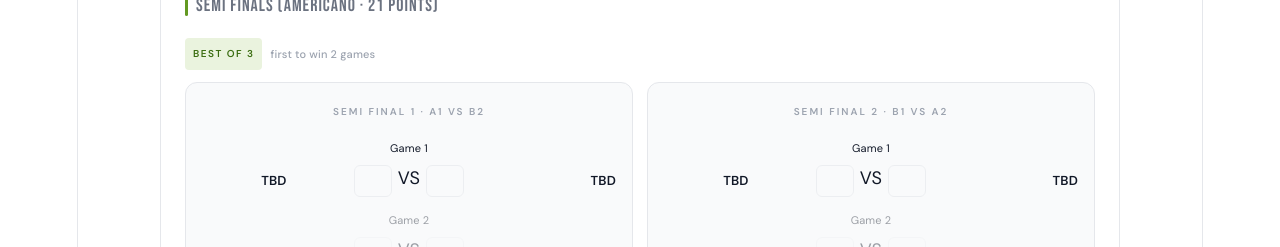
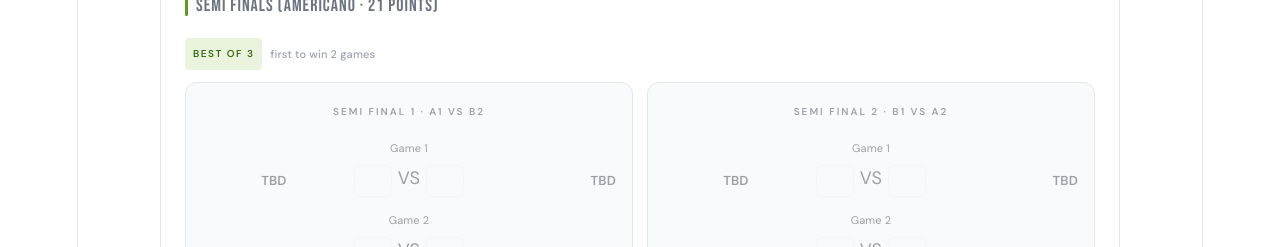
Before and after one commit to ajeesh1987/padel_tournament, a React (Vite) app: page / in a window 1280 px wide. Shown: the part 2000-2247 px from the top of the page. Built offline with nearby package versions, Linux system fonts and the light colour scheme; no server answers; the database is empty.

Commit message:
Update App.tsx

```diff
--- a/src/App.tsx
+++ b/src/App.tsx
@@ -680,15 +680,18 @@ const resetAll = async () => {
       alert("Failed to clear database. Check console for details.");
     }
   };
-  const anyAPlayed = groupMatches.filter(m => m.group === "A").some(m => m.team1Games !== '' && m.team2Games !== '')
-  const anyBPlayed = groupMatches.filter(m => m.group === "B").some(m => m.team1Games !== '' && m.team2Games !== '')
+// Check if ALL matches in the groups are finished
+const groupADone = groupMatches.filter(m => m.group === "A").every(m => m.team1Games !== '' && m.team2Games !== '');
+const groupBDone = groupMatches.filter(m => m.group === "B").every(m => m.team1Games !== '' && m.team2Games !== '');
+const allGroupsDone = groupADone && groupBDone;
 
-  const q = {
-    a1: anyAPlayed ? standings.A[0]?.teamId ?? null : null,
-    a2: anyAPlayed ? standings.A[1]?.teamId ?? null : null,
-    b1: anyBPlayed ? standings.B[0]?.teamId ?? null : null,
-    b2: anyBPlayed ? standings.B[1]?.teamId ?? null : null,
-  };
+const q = {
+  // Only provide team IDs if the groups are actually finished
+  a1: groupADone ? standings.A[0]?.teamId ?? null : null,
+  a2: groupADone ? standings.A[1]?.teamId ?? null : null,
+  b1: groupBDone ? standings.B[0]?.teamId ?? null : null,
+  b2: groupBDone ? standings.B[1]?.teamId ?? null : null,
+};
 
   const sf1t1 = q.a1, sf1t2 = q.b2;
   const sf2t1 = q.b1, sf2t2 = q.a2;
@@ -813,8 +816,8 @@ const resetAll = async () => {
                   const game2w2 = game2Won && getWinner(sf1t1, sf1t2, sf1[1].t1, sf1[1].t2) === sf1t2;
                   const game1w2 = game1Won && getWinner(sf1t1, sf1t2, sf1[0].t1, sf1[0].t2) === sf1t2;
                   const game2w1 = game2Won && getWinner(sf1t1, sf1t2, sf1[1].t1, sf1[1].t2) === sf1t1;
-                  const needsGame3 = game1Won && game2Won && ((game1w1 && game2w2) || (game1w2 && game2w1));
-                  const enabled = idx === 0 || (idx === 1 && game1Won) || (idx === 2 && needsGame3);
+                 const needsGame3 = game1Won && game2Won && ((game1w1 && game2w2) || (game1w2 && game2w1));
+                  const enabled = allGroupsDone && (idx === 0 || (idx === 1 && game1Won) || (idx === 2 && needsGame3));
                   const winner = getWinner(sf1t1, sf1t2, g.t1, g.t2);
                   return (
                     <div key={idx} style={{ marginBottom: 10, opacity: enabled ? 1 : 0.4 }}>
@@ -882,7 +885,7 @@ const resetAll = async () => {
                   const game1w2 = game1Won && getWinner(sf2t1, sf2t2, sf2[0].t1, sf2[0].t2) === sf2t2;
                   const game2w1 = game2Won && getWinner(sf2t1, sf2t2, sf2[1].t1, sf2[1].t2) === sf2t1;
                   const needsGame3 = game1Won && game2Won && ((game1w1 && game2w2) || (game1w2 && game2w1));
-                  const enabled = idx === 0 || (idx === 1 && game1Won) || (idx === 2 && needsGame3);
+                  const enabled = allGroupsDone && (idx === 0 || (idx === 1 && game1Won) || (idx === 2 && needsGame3));
                   const winner = getWinner(sf2t1, sf2t2, g.t1, g.t2);
                   return (
                     <div key={idx} style={{ marginBottom: 10, opacity: enabled ? 1 : 0.4 }}>
```
